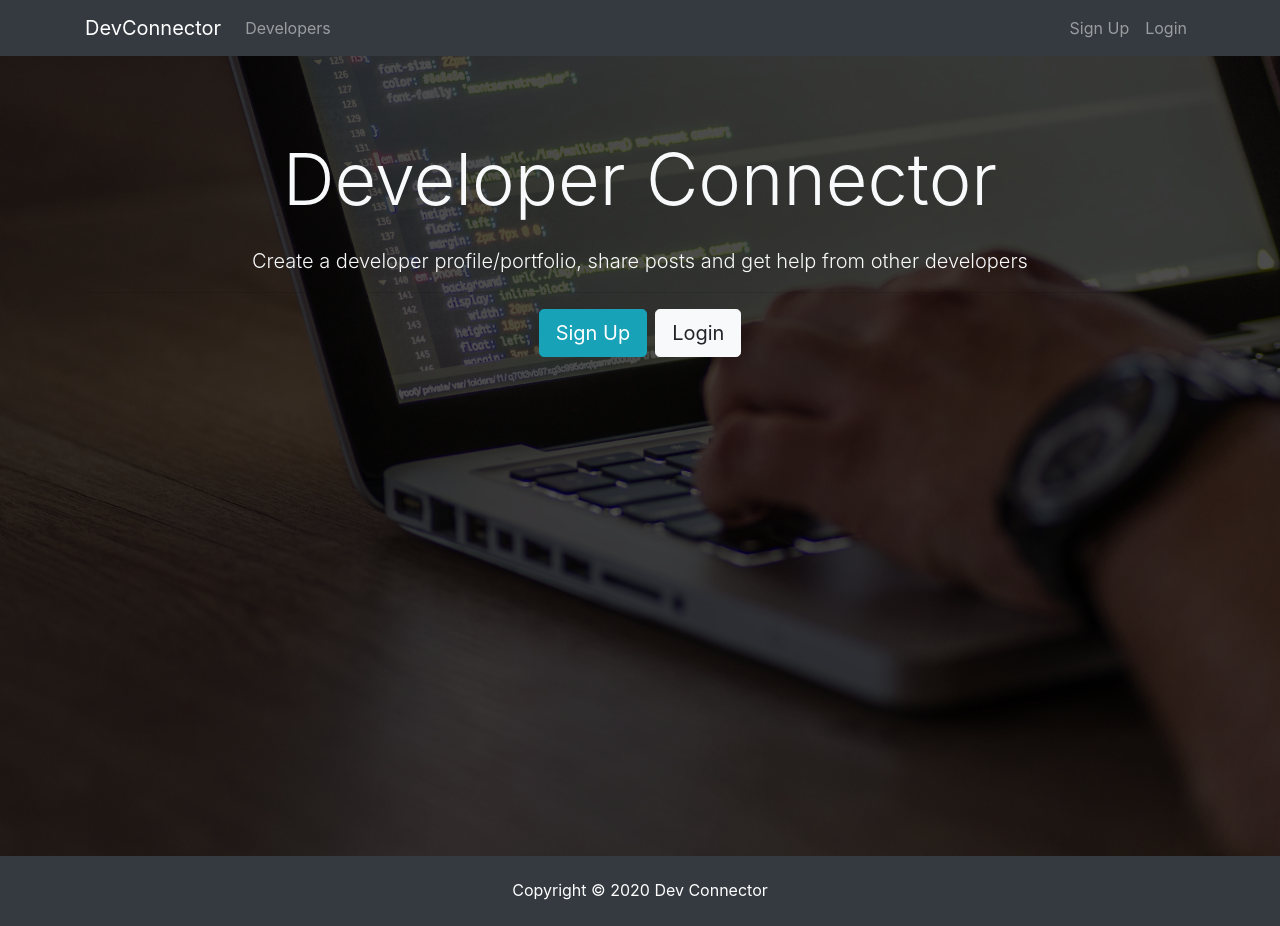
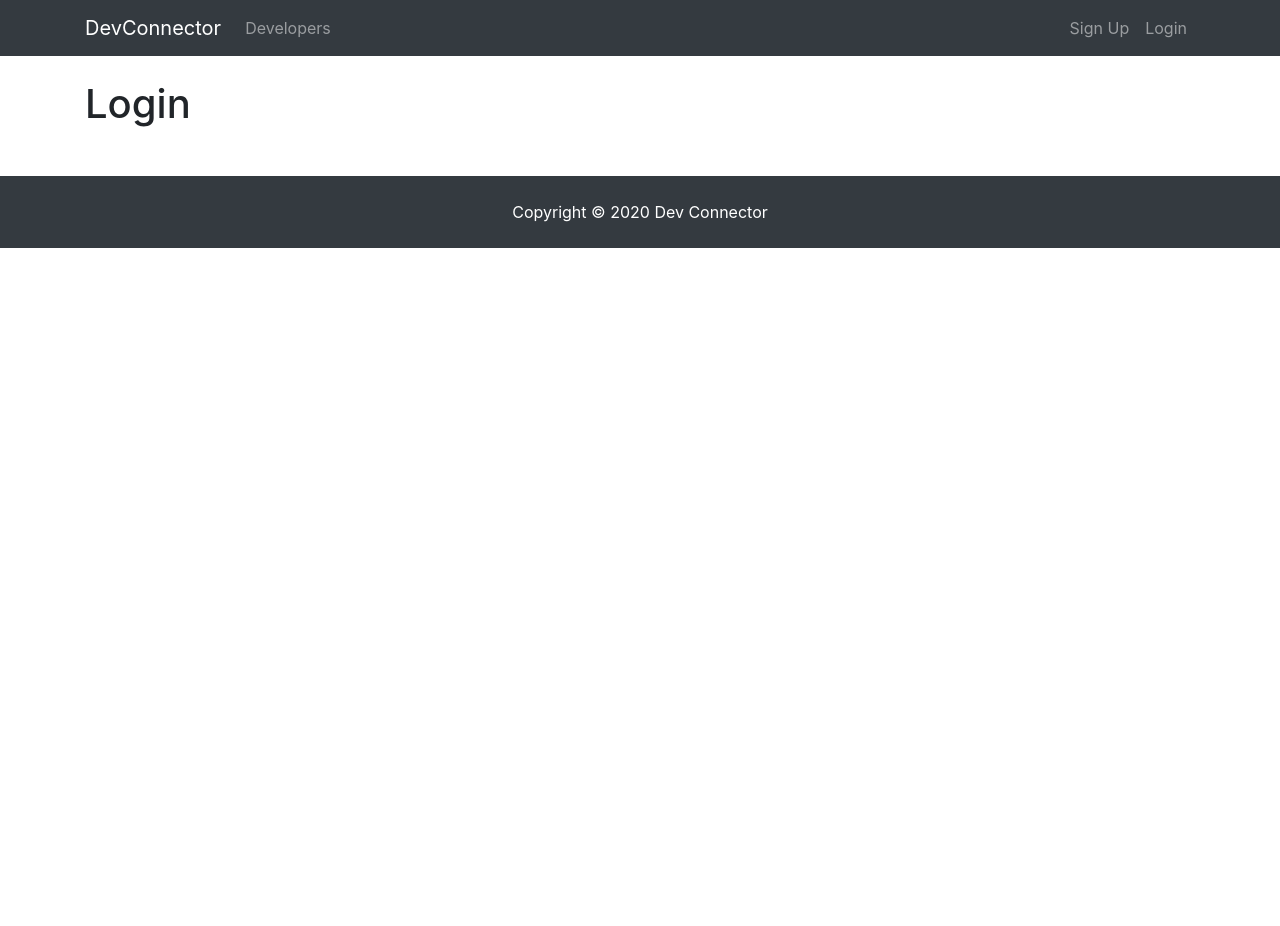
Before and after one commit to piyushshri01/Developers-Connector-Social-App, a React (Create React App) app in the folder client/: page /login in a window 1280 px wide. After the commit the page ends 800 px from the top, so only its background shows below. Built offline with nearby package versions, Linux system fonts and the light colour scheme.

Commit message:
"install  react-router-dom and setup routers"

```diff
--- a/client/package.json
+++ b/client/package.json
@@ -8,6 +8,7 @@
     "@testing-library/user-event": "^7.2.1",
     "react": "^16.13.1",
     "react-dom": "^16.13.1",
+    "react-router-dom": "^5.2.0",
     "react-scripts": "3.4.3"
   },
   "scripts": {
--- a/client/src/App.js
+++ b/client/src/App.js
@@ -1,18 +1,29 @@
 import React, { Component } from 'react';
+import { BrowserRouter as Router, Route } from 'react-router-dom';
+
 import Navbar from './components/layout/Navbar';
 import Footer from './components/layout/Footer';
 import Landing from './components/layout/Landing';
+import Register from './components/auth/Register';
+import Login from './components/auth/Login';
 
 import './App.css';
 
 class App extends Component {
   render() {
     return (
-      <div className="App">
-        <Navbar/>
-        <Landing/>
-        <Footer/>
-      </div>
+      <Router>
+        <div className="App">
+          <Navbar/>
+          <Route exact path="/" component={ Landing }/>
+          <div className="container">
+            <Route exact path="/register" component={ Register }/>
+            <Route exact path="/login" component={ Login }/>
+          </div>
+          <Footer/>
+        </div>
+      </Router>
+
     );
   }
 }
--- /dev/null
+++ b/client/src/components/auth/Login.js
@@ -0,0 +1,13 @@
+import React, { Component } from 'react'
+
+class Login extends Component {
+    render() {
+        return (
+            <div>
+                <h1>Login</h1>
+            </div>
+        )
+    }
+}
+
+export default Login
--- /dev/null
+++ b/client/src/components/auth/Register.js
@@ -0,0 +1,13 @@
+import React, { Component } from 'react'
+
+class Register extends Component {
+    render() {
+        return (
+            <div>
+                <h1>Register</h1>
+            </div>
+        )
+    }
+}
+
+export default Register
--- a/client/src/components/layout/Landing.js
+++ b/client/src/components/layout/Landing.js
@@ -1,4 +1,5 @@
-import React, { Component } from 'react'
+import React, { Component } from 'react';
+import { Link } from 'react-router-dom';
 
 class Landing extends Component {
     render() {
@@ -14,10 +15,9 @@
                       from other developers
                     </p>
                     <hr />
-                    <a href="register.html" className="btn btn-lg btn-info mr-2"
-                      >Sign Up</a
-                    >
-                    <a href="login.html" className="btn btn-lg btn-light">Login</a>
+                    <Link to="/register" className="btn btn-lg btn-info mr-2"
+                      >Sign Up</Link>
+                    <Link to="/login" className="btn btn-lg btn-light">Login</Link>
                   </div>
                 </div>
               </div>
--- a/client/src/components/layout/Navbar.js
+++ b/client/src/components/layout/Navbar.js
@@ -1,11 +1,12 @@
-import React, { Component } from 'react'
+import React, { Component } from 'react';
+import { Link } from 'react-router-dom';
 
 class Navbar extends Component {
     render() {
         return (
             <nav className="navbar navbar-expand-sm navbar-dark bg-dark mb-4">
                 <div className="container">
-                    <a className="navbar-brand" href="landing.html">DevConnector</a>
+                    <Link className="navbar-brand" to="/">DevConnector</Link>
                     <button
                     className="navbar-toggler"
                     type="button"
@@ -18,16 +19,16 @@
                     <div className="collapse navbar-collapse" id="mobile-nav">
                         <ul className="navbar-nav mr-auto">
                             <li className="nav-item">
-                                <a className="nav-link" href="profiles.html"> Developers </a>
+                                <Link className="nav-link" to="/profiles"> Developers </Link>
                             </li>
                         </ul>
 
                         <ul className="navbar-nav ml-auto">
                             <li className="nav-item">
-                                <a className="nav-link" href="register.html">Sign Up</a>
+                                <Link className="nav-link" to="/register">Sign Up</Link>
                             </li>
                             <li className="nav-item">
-                                <a className="nav-link" href="login.html">Login</a>
+                                <Link className="nav-link" to="/login">Login</Link>
                             </li>
                         </ul>
                     </div>
```
